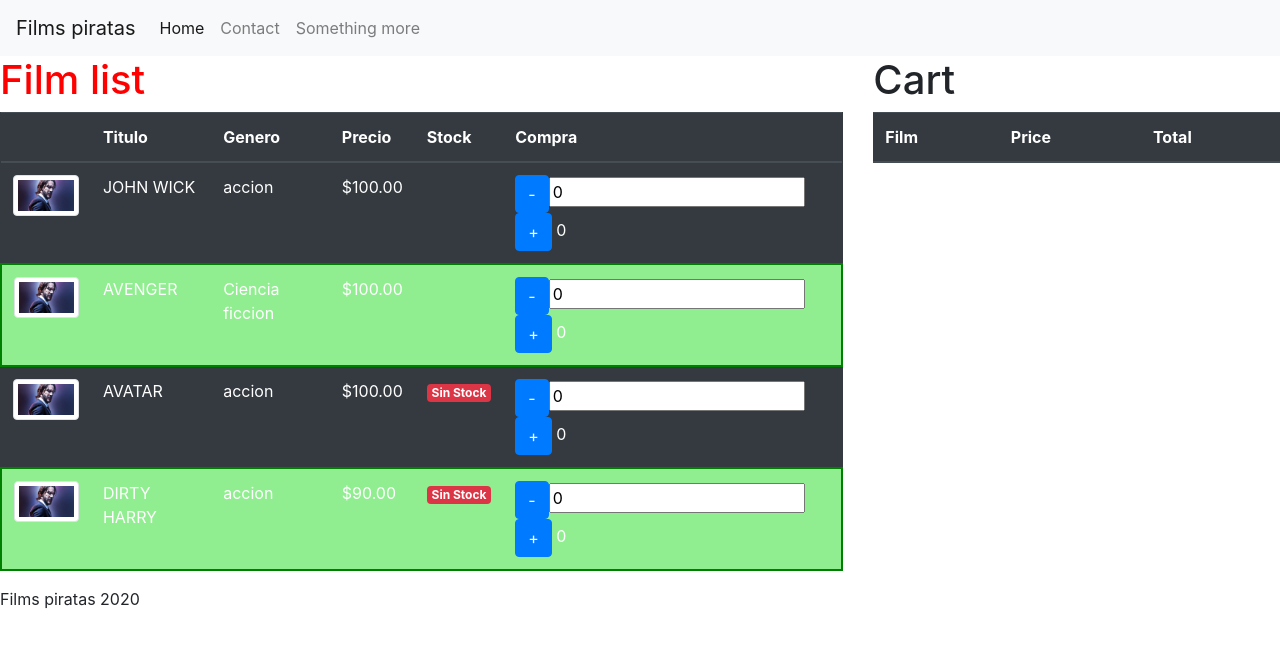
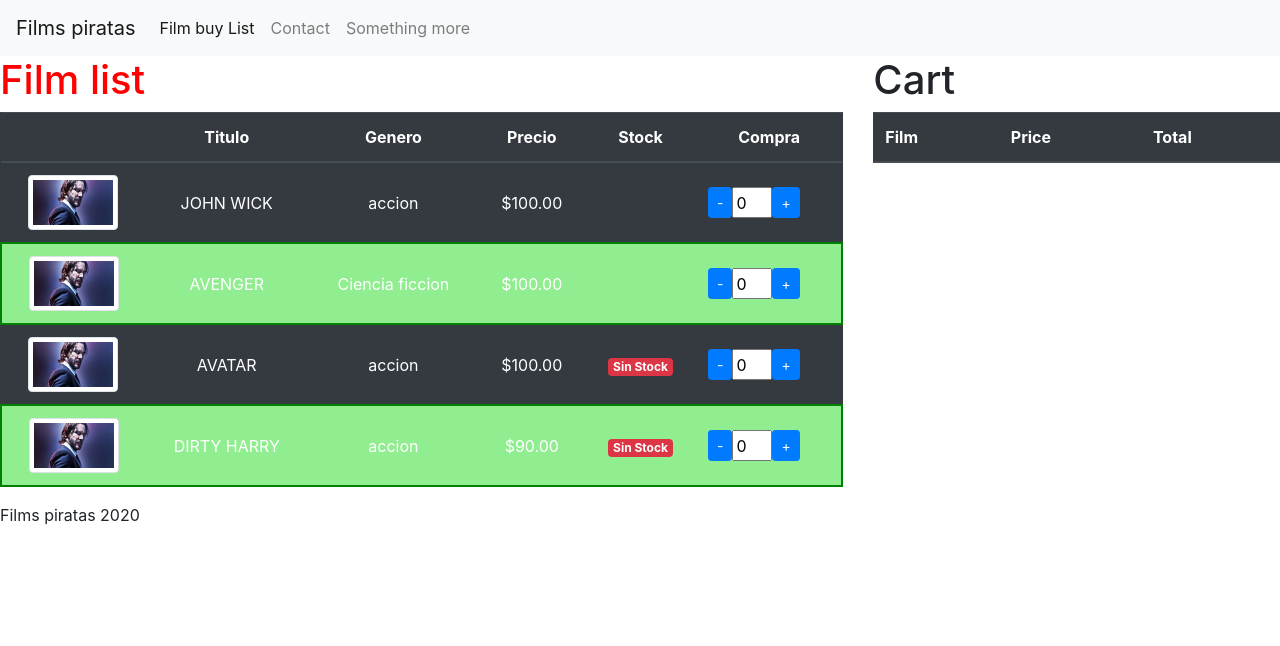
Before and after one commit to luc4s92/angular-films, an Angular app: page /films in a window 1280 px wide. Before the commit this address led to /. Shown: the top 646 px of the page. Built offline with nearby package versions, Linux system fonts and the light colour scheme.

Commit message:
add app routing

```diff
--- a/src/app/app-routing.module.ts
+++ b/src/app/app-routing.module.ts
@@ -1,7 +1,14 @@
 import { NgModule } from '@angular/core';
 import { Routes, RouterModule } from '@angular/router';
+import { FilmAboutComponent } from './film-about/film-about.component';
+import { FilmBuyComponent } from './film-buy/film-buy.component';
 
-const routes: Routes = [];
+
+const routes: Routes = [
+  {path: '', redirectTo: 'films', pathMatch: 'full'},
+  {path: 'films', component: FilmBuyComponent},
+  {path: 'about', component: FilmAboutComponent},
+];
 
 @NgModule({
   imports: [RouterModule.forRoot(routes)],
--- a/src/app/app.component.html
+++ b/src/app/app.component.html
@@ -6,10 +6,10 @@
   <div class="collapse navbar-collapse" id="navbarNav">
     <ul class="navbar-nav">
       <li class="nav-item active">
-        <a class="nav-link" href="#">Home <span class="sr-only">(current)</span></a>
+        <a class="nav-link" [routerLink]="['/films']">Film buy List <span class="sr-only">(current)</span></a>
       </li>
       <li class="nav-item">
-        <a class="nav-link" href="#">Contact</a>
+        <a class="nav-link" [routerLink]="['/about']">Contact</a>
       </li>
       <li class="nav-item">
         <a class="nav-link" href="#">Something more</a>
@@ -19,11 +19,9 @@
   </div>
 </nav>
 <div class="containter">
-  <div class="row">
-    <div class="col-8"><app-film-list></app-film-list> </div>
 
-    <div class="col-4"><app-film-cart></app-film-cart></div>
-  </div>
+  <router-outlet></router-outlet>
+
 </div>
 
 <footer class="background-dark">{{title}} 2020</footer>
--- a/src/app/app.module.ts
+++ b/src/app/app.module.ts
@@ -6,12 +6,16 @@ import { AppComponent } from './app.component';
 import { FilmListComponent } from './film-list/film-list.component';
 import { FilmCartComponent } from './film-cart/film-cart.component';
 import { FormsModule } from '@angular/forms';
+import { FilmAboutComponent } from './film-about/film-about.component';
+import { FilmBuyComponent } from './film-buy/film-buy.component';
 
 @NgModule({
   declarations: [
     AppComponent,
     FilmListComponent,
-    FilmCartComponent
+    FilmCartComponent,
+    FilmAboutComponent,
+    FilmBuyComponent
   ],
   imports: [
     BrowserModule,
--- /dev/null
+++ b/src/app/film-about/film-about.component.html
@@ -0,0 +1 @@
+<p>Lorem ipsum dolor sit amet consectetur adipisicing elit. Cum voluptatibus facere repellat debitis veniam enim porro quia quasi ipsam alias? Quos vitae voluptatem cum ea reiciendis. Animi labore aut eos.</p>
--- /dev/null
+++ b/src/app/film-about/film-about.component.ts
@@ -0,0 +1,15 @@
+import { Component, OnInit } from '@angular/core';
+
+@Component({
+  selector: 'app-film-about',
+  templateUrl: './film-about.component.html',
+  styleUrls: ['./film-about.component.scss']
+})
+export class FilmAboutComponent implements OnInit {
+
+  constructor() { }
+
+  ngOnInit(): void {
+  }
+
+}
--- /dev/null
+++ b/src/app/film-buy/film-buy.component.html
@@ -0,0 +1,5 @@
+<div class="row">
+    <div class="col-8"><app-film-list></app-film-list> </div>
+
+    <div class="col-4"><app-film-cart></app-film-cart></div>
+</div>
--- /dev/null
+++ b/src/app/film-buy/film-buy.component.ts
@@ -0,0 +1,15 @@
+import { Component, OnInit } from '@angular/core';
+
+@Component({
+  selector: 'app-film-buy',
+  templateUrl: './film-buy.component.html',
+  styleUrls: ['./film-buy.component.scss']
+})
+export class FilmBuyComponent implements OnInit {
+
+  constructor() { }
+
+  ngOnInit(): void {
+  }
+
+}
--- a/src/app/film-list/film-list.component.html
+++ b/src/app/film-list/film-list.component.html
@@ -1,5 +1,5 @@
 <h1>Film list</h1>
-<table class="table table-dark">
+<table class="table table-dark text-center">
     <thead>
         <tr>
             <th></th>
@@ -18,14 +18,16 @@
             <td>{{film.price | currency}} </td>
             <td >  <span *ngIf="film.stock==0" class="badge badge-danger">Sin Stock</span>  </td>
             <td>
-                <button class="btn  btn-primary btn-xs" (click)="downQuantity(film)">-</button>
+                <div class="input-group">
+                <button class="btn  btn-primary btn-sm" (click)="downQuantity(film)">-</button>
                 <input
-                class="smallInput" type="number"
+                 type="number"
                   [(ngModel)]="film.quantity"
                   (keyup)="changeQuantity($event, film)">
 
-                <button class="btn  btn-primary btn-xs" (click)="upQuantity(film)">+</button>
-                {{film.quantity}}
+                <button class="btn  btn-primary btn-sm" (click)="upQuantity(film)">+</button>
+
+                </div>
             </td>
         </tr>
 
--- a/src/app/film-list/film-list.component.scss
+++ b/src/app/film-list/film-list.component.scss
@@ -12,6 +12,9 @@ imgpk{
     background: lightgreen;
 }
 
-inputu{
-    width : 40px;
+td{
+    vertical-align: middle;
 }
+input{
+    max-width : 40px;
+}
```
Also changed, not shown: src/app/film-about/film-about.component.scss (added), src/app/film-buy/film-buy.component.scss (added), 2 other files (tests, documents, lock files or other folders).
